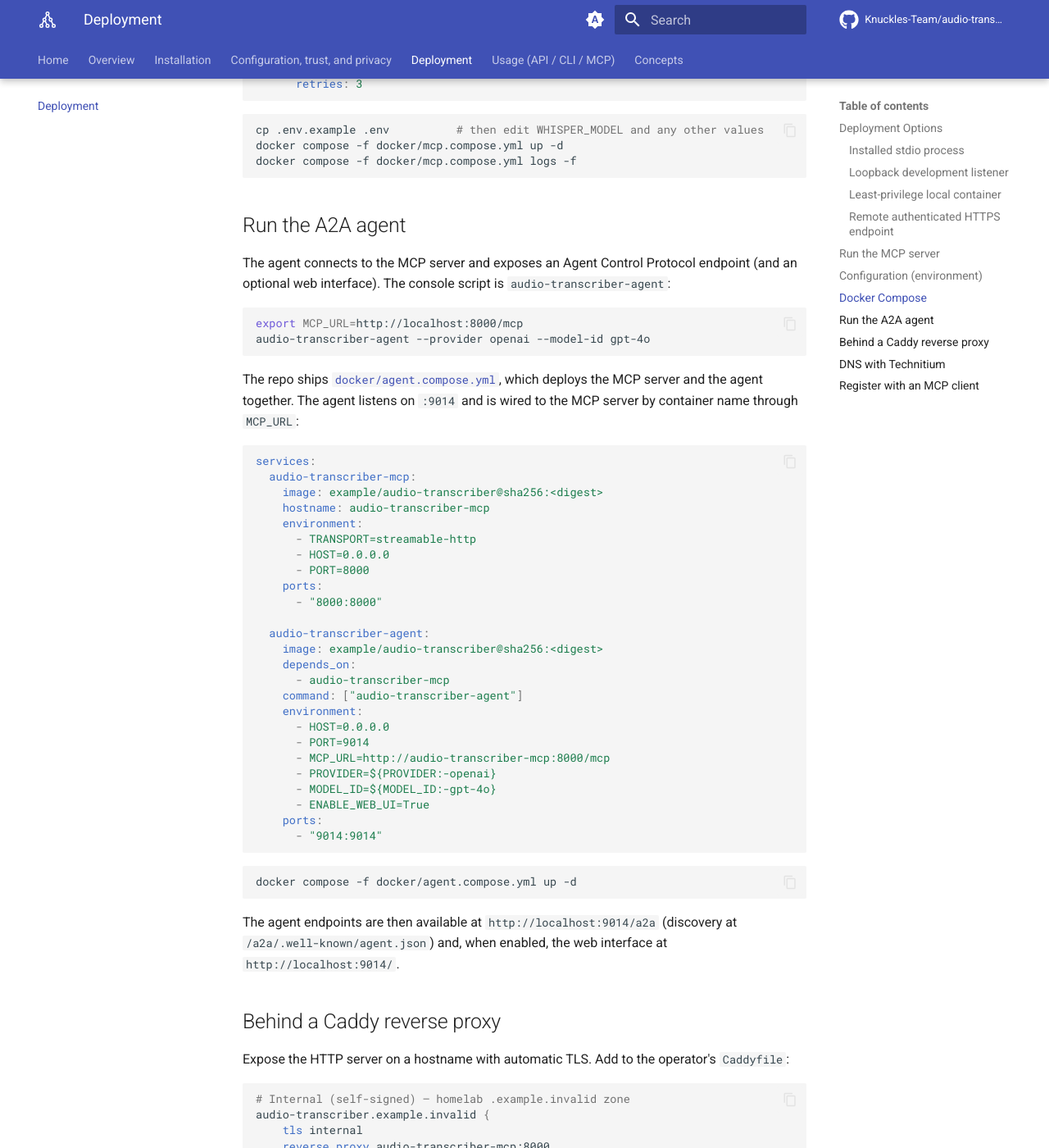
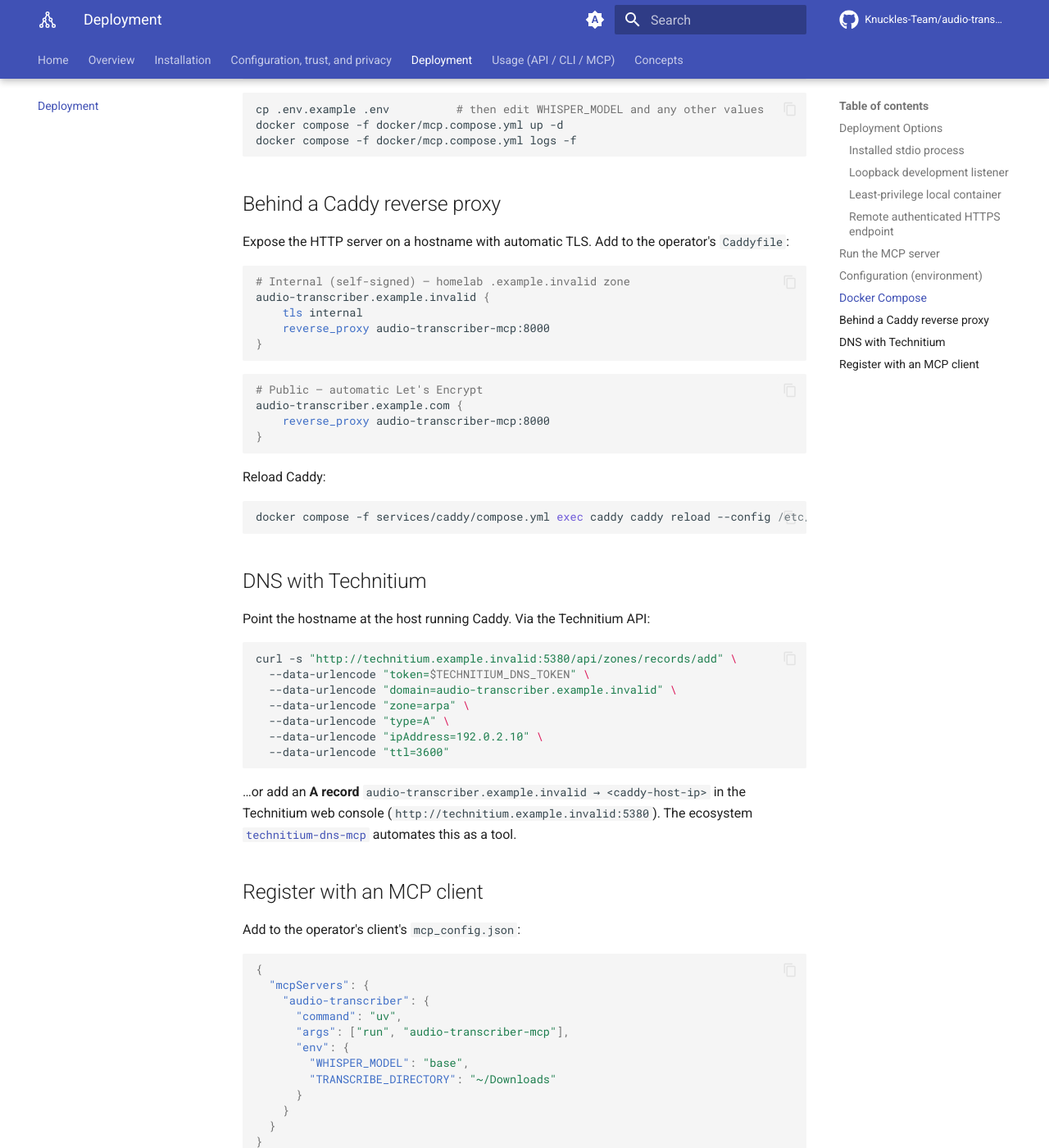
Before and after one commit to Knuckles-Team/audio-transcriber, an MkDocs documentation site: the page built from docs/deployment.md, in a window 1280 px wide and 1400 px high, scrolled down 3120 px. Shown: the whole window at 82% size. Built offline with MkDocs 1.6.1 and Material for MkDocs 9.7.7, drawn with Linux system fonts in a browser that asks for light colours; comment, search, counter and statistics services are not loaded; some of the changed text lies outside the part shown.

Commit message:
chore: upgrade dependencies, restore pre-commit hooks, drop agent-mode docs
Raise pyproject floors to current PyPI releases, bump pre-commit hook revs and
pin GitHub Actions to the latest release SHAs, restore the pre-commit config
(only agent-utilities/agent-mode hooks removed), and remove the retired agent
target, compose file and console-script mentions from docs and Docker files.

Spec: none (deps)

Co-Authored-By: Claude Opus 5.5 (1M context) <noreply@anthropic.com>

````diff
--- a/audio_transcriber/__init__.py
+++ b/audio_transcriber/__init__.py
@@ -49,11 +49,6 @@ def __getattr__(name: str) -> Any:
         if mcp_key:
             return _import_module_safely(mcp_key) is not None
         return False
-    if name == "_AGENT_AVAILABLE":
-        agent_key = next((k for k in OPTIONAL_MODULES if "agent_server" in k), None)
-        if agent_key:
-            return _import_module_safely(agent_key) is not None
-        return False
 
     # Check optional modules
     for module_name in OPTIONAL_MODULES:
--- a/docs/deployment.md
+++ b/docs/deployment.md
@@ -63,11 +63,9 @@ Store the real remote URL, outbound identity reference, and TLS-profile referenc
 <!-- END GENERATED: deployment-options -->
 
 This page covers running `audio-transcriber` as a long-lived server: the transports,
-the optional A2A agent, a Docker Compose stack, putting it behind a Caddy reverse
 proxy, and giving it a DNS name with Technitium.
 
 > `audio-transcriber` ships an **MCP server** (console script `audio-transcriber-mcp`)
-> and an **A2A agent server** (console script `audio-transcriber-agent`). The MCP
 > server is the typed, deterministic tool surface; the agent drives those tools over
 > the Agent Control Protocol.
 
@@ -155,56 +153,6 @@ docker compose -f docker/mcp.compose.yml up -d
 docker compose -f docker/mcp.compose.yml logs -f
 ```
 
-## Run the A2A agent
-
-The agent connects to the MCP server and exposes an Agent Control Protocol endpoint
-(and an optional web interface). The console script is `audio-transcriber-agent`:
-
-```bash
-export MCP_URL=http://localhost:8000/mcp
-audio-transcriber-agent --provider openai --model-id gpt-4o
-```
-
-The repo ships [`docker/agent.compose.yml`](https://github.com/Knuckles-Team/audio-transcriber/blob/main/docker/agent.compose.yml),
-which deploys the MCP server and the agent together. The agent listens on `:9014`
-and is wired to the MCP server by container name through `MCP_URL`:
-
-```yaml
-services:
-  audio-transcriber-mcp:
-    image: example/audio-transcriber@sha256:<digest>
-    hostname: audio-transcriber-mcp
-    environment:
-      - TRANSPORT=streamable-http
-      - HOST=0.0.0.0
-      - PORT=8000
-    ports:
-      - "8000:8000"
-
-  audio-transcriber-agent:
-    image: example/audio-transcriber@sha256:<digest>
-    depends_on:
-      - audio-transcriber-mcp
-    command: ["audio-transcriber-agent"]
-    environment:
-      - HOST=0.0.0.0
-      - PORT=9014
-      - MCP_URL=http://audio-transcriber-mcp:8000/mcp
-      - PROVIDER=${PROVIDER:-openai}
-      - MODEL_ID=${MODEL_ID:-gpt-4o}
-      - ENABLE_WEB_UI=True
-    ports:
-      - "9014:9014"
-```
-
-```bash
-docker compose -f docker/agent.compose.yml up -d
-```
-
-The agent endpoints are then available at `http://localhost:9014/a2a` (discovery at
-`/a2a/.well-known/agent.json`) and, when enabled, the web interface at
-`http://localhost:9014/`.
-
 ## Behind a Caddy reverse proxy
 
 Expose the HTTP server on a hostname with automatic TLS. Add to the operator's `Caddyfile`:
--- a/mkdocs.yml
+++ b/mkdocs.yml
@@ -1,5 +1,4 @@
 site_name: "audio-transcriber"
-site_description: "Transcribe .wav .mp4 .mp3 .flac files to text or record your own audio — CLI, Python API, MCP Server, and A2A agent for the agent-connector-sdk ecosystem."
 site_url: "https://knuckles-team.github.io/audio-transcriber/"
 repo_name: "Knuckles-Team/audio-transcriber"
 repo_url: "https://github.com/Knuckles-Team/audio-transcriber"
````
Also changed, not shown: .pre-commit-config.yaml (added, +125 -0 lines), AGENTS.md (+0 -13 lines), README.md (+3 -228 lines), docs/index.md (+0 -2 lines), docs/installation.md (+0 -6 lines), docs/overview.md (+0 -16 lines), pyproject.toml (+4 -4 lines), 6 other files.
